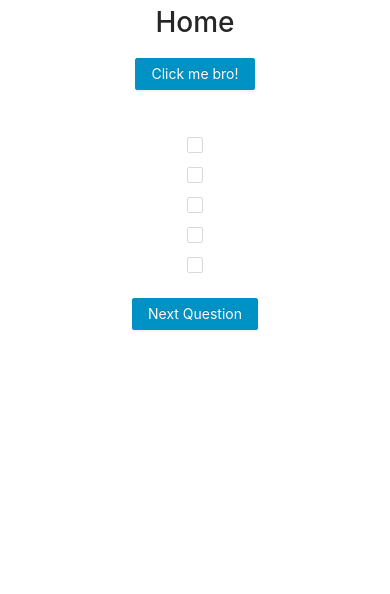
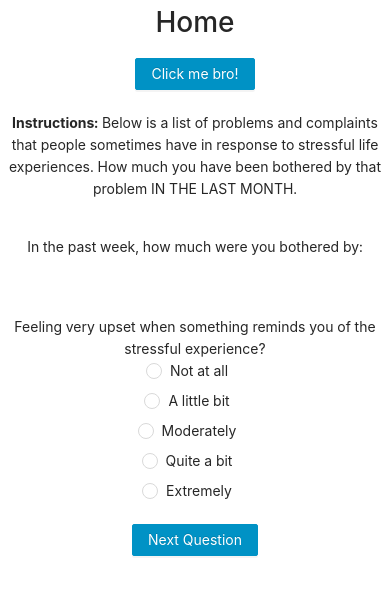
Before and after one commit to webahead14/clinic-client, a React (Create React App) app: page / in a window 390 px wide. Shown: the top 594 px of the page. Built offline with nearby package versions, Linux system fonts and the light colour scheme.

Commit message:
Finished basic layout for both desktop and mobile matrix
Add desktopMode prop to matrix to enable desktop mode

```diff
--- a/src/components/Matrix/index.jsx
+++ b/src/components/Matrix/index.jsx
@@ -1,50 +1,164 @@
 import { Typography, Row, Col, Radio } from 'antd'
-import React from 'react';
+import React from 'react'
 
 import style from './style.module.css'
 
-const { Paragraph } = Typography;
+import { Button } from 'antd'
 
-function Matrix({ instructions, title, columns, questions, answers }) {
-    const [valueArr, setValueArr] = React.useState([])
+import MultipleChoice from '../MultipleChoice'
 
-    // Initialize state of the radios.
+const { Paragraph } = Typography
+
+//Parses default matrix data json into one compatible to be used by multiple choice component.
+function matrixDataParser(matrixData) {
+  if (matrixData.type != 'matrix') return {}
+  let newData = {
+    instructions: matrixData.instructions,
+    title: matrixData.title,
+    columns: matrixData.columns,
+  }
+  newData.questions = matrixData.questions.map((question) => {
+    return {
+      id: question.id,
+      type: 'multiple_choice',
+      choice_type: 'Radio',
+      question: question.question,
+      answers: matrixData.columns.map((answer) => {
+        return { text: answer }
+      }),
+    }
+  })
+  return newData
+}
+
+function Matrix({
+  instructions,
+  title,
+  columns,
+  questions,
+  answers,
+  desktopMode,
+}) {
+  //  Answer storage (Mobile)
+  const [currQuestion, setCurrQuestion] = React.useState(0)
+  const [questionAnswers, setQuestionAnswers] = React.useState({})
+  //  Parsed data (Mobile)
+  const multipleQuestionParsedMatrix = matrixDataParser({
+    type: 'matrix',
+    instructions,
+    title,
+    columns,
+    questions,
+    answers,
+  })
+  //   (Mobile)
+  const nextQuestion = () => {
+    setCurrQuestion((prev) =>
+      multipleQuestionParsedMatrix.questions.length - 1 > prev ? prev + 1 : prev
+    )
+  }
+  //   (Mobile)
+  const prevQuestion = () => {
+    setCurrQuestion((prev) => (prev > 0 ? prev - 1 : prev))
+  }
+  //   (Mobile)
+  const saveAnswer = (answer) => {
+    setQuestionAnswers({ ...questionAnswers, [currQuestion]: answer })
+  }
+
+  // Answer storage (Desktop)
+  const [desktopValueArr, setDesktopValueArr] = React.useState([])
+
+  // Initialize state of the question radios.
   React.useEffect(() => {
-        setValueArr(questions.map((map) => "-1"))
+    setDesktopValueArr(questions.map((map) => '-1'))
   }, [questions, answers])
 
-    // Changes the active radio per group.
+  // Changes the active radio per group. (Desktop)
   const onChange = (answer, idx) => {
-        setValueArr((prev) => {
+    setDesktopValueArr((prev) => {
       prev[idx] = answer
       return [...prev]
     })
   }
-
+  // Component (Desktop)
+  return desktopMode ? (
+    <div className={style.matrixFrame}>
+      <Paragraph>
+        <b>Instructions:</b> {instructions}
+      </Paragraph>
+      <Row gutter={[2, 2]} wrap={false}>
+        <Col span={12} flex={'12'}>
+          <div className={style.matrixTitleCell}>{title}</div>
+        </Col>
+        {columns.map((column) => {
           return (
-        <div className={style.matrixFrame}>
-            <Paragraph><b>Instructions:</b> {instructions}</Paragraph>
-            <Row gutter={[2, 2]} wrap={false}>
-                <Col span={12} flex={"12"}><div className={style.matrixTitleCell}>{title}</div></Col>
-                {columns.map((column) => {
-                    return <Col span={12 / columns.length} flex={`${12 / columns.length}`}><div className={style.matrixTitleCell}>{column}</div></Col>
+            <Col span={12 / columns.length} flex={`${12 / columns.length}`}>
+              <div className={style.matrixTitleCell}>{column}</div>
+            </Col>
+          )
         })}
       </Row>
+
       {questions.map((question, questionIndex) => {
         return (
           <Row gutter={[2, 2]} wrap={false}>
-                        <Col span={12} flex={"12"}><div className={style.matrixCell}>{question.question}</div></Col>
+            <Col span={12} flex={'12'}>
+              <div className={style.matrixCell}>{question.question}</div>
+            </Col>
             {answers.map((answer) => {
-                            return <Col span={12 / answers.length} flex={`${12 / columns.length}`}>
+              return (
+                <Col span={12 / answers.length} flex={`${12 / columns.length}`}>
                   <div className={style.matrixCell}>
-                                    <Radio style={{ margin: "0px 0px" }} checked={valueArr[questionIndex] == answer} onChange={(e) => { onChange(answer, questionIndex) }}>{answer}</Radio>
+                    <Radio
+                      style={{ margin: '0px 0px' }}
+                      checked={desktopValueArr[questionIndex] == answer}
+                      onChange={(e) => {
+                        onChange(answer, questionIndex)
+                      }}
+                    >
+                      {answer}
+                    </Radio>
                   </div>
                 </Col>
+              )
             })}
           </Row>
         )
       })}
-        </div >
+    </div>
+  ) : (
+    //   Component (Mobile)
+    <div>
+      <br />
+      <Paragraph>
+        <b>Instructions:</b> {instructions}
+      </Paragraph>
+      <br />
+      <Paragraph>{title}</Paragraph>
+      <br />
+      <MultipleChoice
+        data={multipleQuestionParsedMatrix.questions[currQuestion]}
+        setAnswer={saveAnswer}
+        answers={questionAnswers[currQuestion]}
+      />
+      <br />
+      {currQuestion > 0 ? (
+        <Button type="primary" onClick={prevQuestion}>
+          Prev Question
+        </Button>
+      ) : null}
+      {multipleQuestionParsedMatrix.questions.length - 1 > currQuestion ? (
+        <Button type="primary" onClick={nextQuestion}>
+          Next Question
+        </Button>
+      ) : null}
+      {multipleQuestionParsedMatrix.questions.length - 1 == currQuestion ? (
+        <Button type="primary" onClick={nextQuestion}>
+          Submit
+        </Button>
+      ) : null}
+    </div>
   )
 }
 
--- a/src/components/MockSurvey/index.jsx
+++ /dev/null
@@ -1,49 +0,0 @@
-import React from 'react'
-import style from './style.module.css'
-
-import { Button } from 'antd'
-
-
-import MultipleChoice from '../MultipleChoice'
-
-function matrixDataParser(matrixData) {
-  if (matrixData.type != 'matrix') return {}
-  let newData = { instructions: matrixData.instructions, title: matrixData.title, columns: matrixData.columns }
-  newData.questions = matrixData.questions.map(question => { return { id: question.id, type: 'multiple_choice', choice_type: 'Radio', question: question.question, answers: matrixData.answers.map(answer => { return { text: answer } }) } })
-
-  return newData
-}
-
-
-function MockSurvey(props) {
-  const [currQuestion, setCurrQuestion] = React.useState(0)
-  const [questionAnswers, setQuestionAnswers] = React.useState({})
-
-  const nextQuestion = () => {
-    setCurrQuestion((prev) => props.dataList.length - 1 > prev ? prev + 1 : prev)
-  }
-
-  const prevQuestion = () => {
-    setCurrQuestion((prev) => prev > 0 ? prev - 1 : prev)
-  }
-
-  const saveAnswer = (answer) => {
-    setQuestionAnswers({ ...questionAnswers, [currQuestion]: answer })
-  }
-
-  return (
-    <div className={style.MockSurvey}>
-      <br />
-      <MultipleChoice data={props.dataList[currQuestion]} setAnswer={saveAnswer} answers={questionAnswers[currQuestion]} />
-
-      <br />
-
-
-      {currQuestion > 0 ? <Button type='primary' onClick={prevQuestion}>Prev Question</Button> : null}
-      {props.dataList.length - 1 > currQuestion ? <Button type='primary' onClick={nextQuestion}>Next Question</Button> : null}
-
-    </div>
-  )
-}
-
-export default MockSurvey
--- a/src/pages/Home/index.jsx
+++ b/src/pages/Home/index.jsx
@@ -1,7 +1,7 @@
 import style from './style.module.css'
 import { Button } from 'antd'
 
-import MockSurvey from '../../components/MockSurvey'
+import Matrix from '../../components/Matrix'
 const data = require('./test.json')
 
 function Home(props) {
@@ -9,9 +9,15 @@ function Home(props) {
     <>
       <div>
         <h1>Home</h1>
-                <Button type='primary'>Click me bro!</Button>
+        <Button type="primary">Click me bro!</Button>
       </div>
-            <MockSurvey dataList={[data.questionnaire[0], data.questionnaire[2]]} />
+      <Matrix
+        instructions={data.questionnaire[0].instructions}
+        title={data.questionnaire[0].title}
+        columns={data.questionnaire[0].columns}
+        questions={data.questionnaire[0].questions}
+        answers={data.questionnaire[0].answers}
+      />
     </>
   )
 }
```
Also changed, not shown: src/components/MockSurvey/style.module.css (deleted), 1 other file (tests, documents, lock files or other folders). Lines whose indentation alone changed are shown as unchanged.
